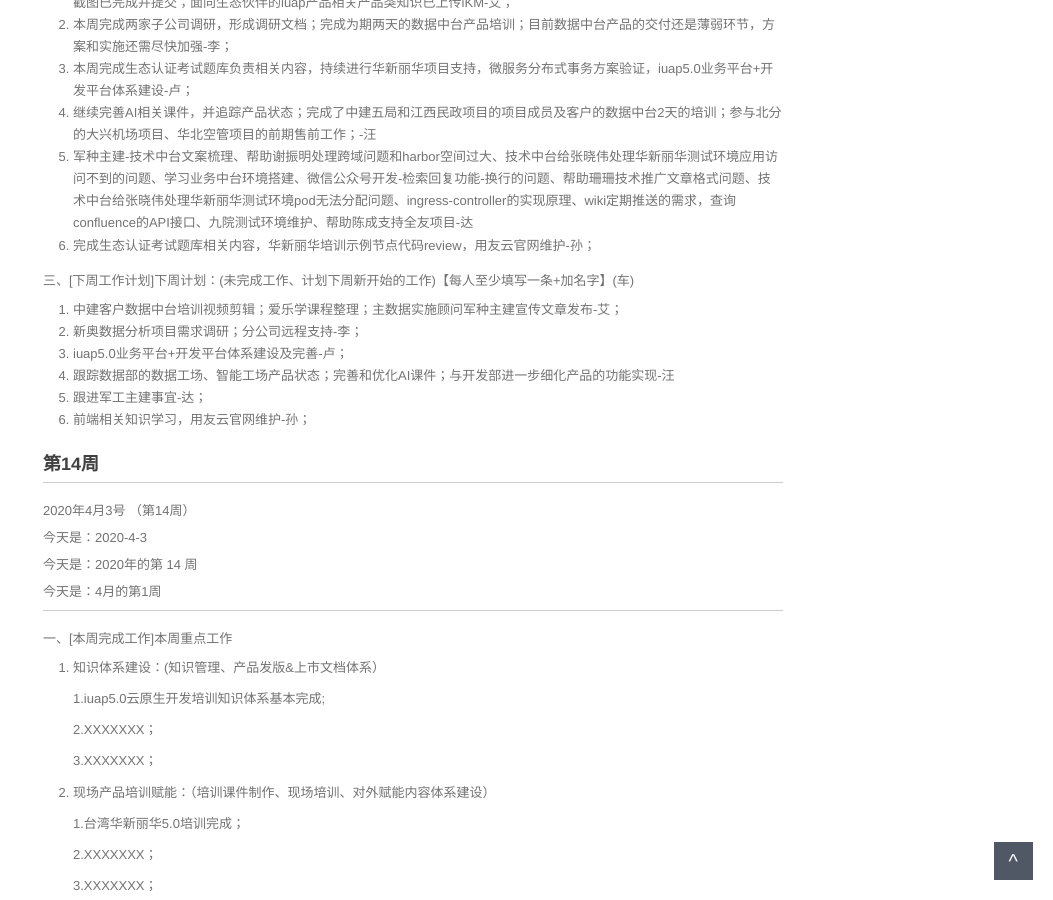
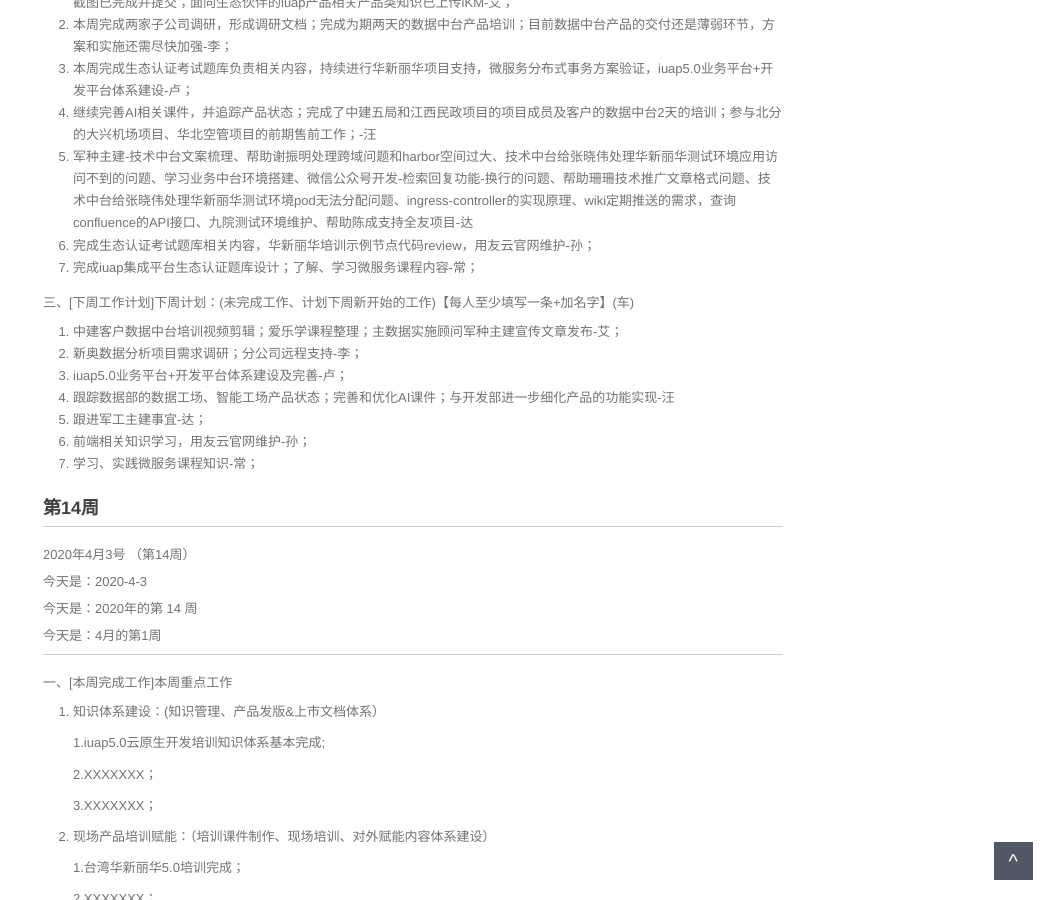
Before and after one commit to walllFlower/blog, a Jekyll site: the page built from 2020-02-28-day_report.md, in a window 1280 px wide and 900 px high, scrolled down 1395 px. Shown: the whole window, without its empty margins (227-1280 px from the left). Built offline with Jekyll 4.4.1, drawn with Linux system fonts in a browser that asks for light colours; comment, search, counter and statistics services are not loaded.

Commit message:
Update 2020-02-28-day_report.md

```diff
--- a/2020-02-28-day_report.md
+++ b/2020-02-28-day_report.md
@@ -83,6 +83,7 @@ categories: 技术运营工作周报
 4. 继续完善AI相关课件，并追踪产品状态；完成了中建五局和江西民政项目的项目成员及客户的数据中台2天的培训；参与北分的大兴机场项目、华北空管项目的前期售前工作；-汪
 5. 军种主建-技术中台文案梳理、帮助谢振明处理跨域问题和harbor空间过大、技术中台给张晓伟处理华新丽华测试环境应用访问不到的问题、学习业务中台环境搭建、微信公众号开发-检索回复功能-换行的问题、帮助珊珊技术推广文章格式问题、技术中台给张晓伟处理华新丽华测试环境pod无法分配问题、ingress-controller的实现原理、wiki定期推送的需求，查询confluence的API接口、九院测试环境维护、帮助陈成支持全友项目-达
 6. 完成生态认证考试题库相关内容，华新丽华培训示例节点代码review，用友云官网维护-孙；
+7. 完成iuap集成平台生态认证题库设计；了解、学习微服务课程内容-常；
 
 
 三、[下周工作计划]下周计划：(未完成工作、计划下周新开始的工作)【每人至少填写一条+加名字】(车)
@@ -93,6 +94,7 @@ categories: 技术运营工作周报
 4. 跟踪数据部的数据工场、智能工场产品状态；完善和优化AI课件；与开发部进一步细化产品的功能实现-汪
 5. 跟进军工主建事宜-达；
 6. 前端相关知识学习，用友云官网维护-孙；
+7. 学习、实践微服务课程知识-常；
 
 
 ###  第14周
```
